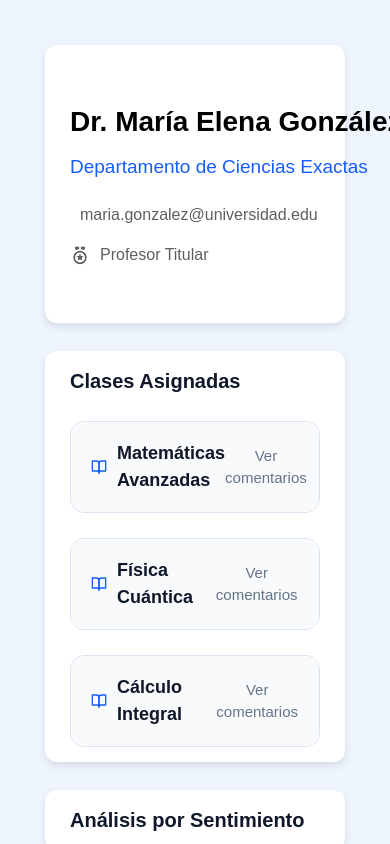
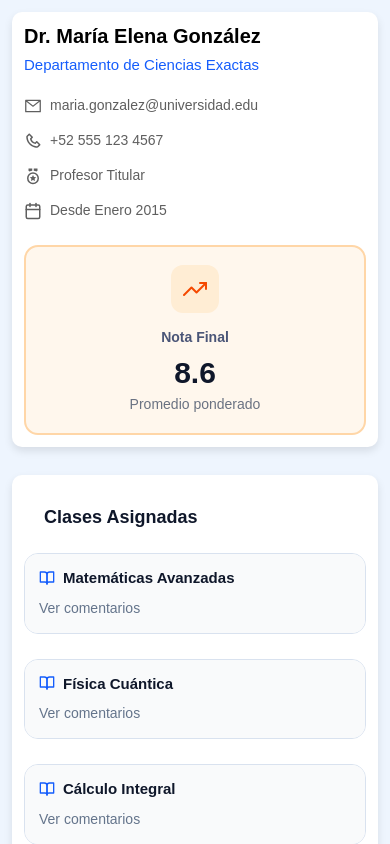
Before and after one commit to Massy100/Polaris, a Next.js app in the folder frontend/: page /individual-teacher-view in a window 390 px wide. Built offline with nearby package versions, Linux system fonts and the light colour scheme.

Commit message:
feat(individual-teacher-view): adapt the sentimental analysis chart in the view to generate the chart based on the local data (sentiment), and adapt the styles for responsive

```diff
--- a/frontend/src/app/individual-teacher-view/individual-teacher-view.css
+++ b/frontend/src/app/individual-teacher-view/individual-teacher-view.css
@@ -23,8 +23,6 @@
     background-color: #FFFFFF;
     box-shadow: 0px 4px 8px rgba(0, 0, 0, 0.1);
 }
-
-
 
 .individual-teacher-personal-info {
     display: flex;
@@ -125,13 +123,10 @@
     color: #6A7282;
 }
 
-
-
-
 .individual-teacher-classes-section {
     display: flex;
     flex-direction: column;
-    align-items: right;
+    align-items: flex-start;
     gap: 25px;
     padding: 15px 25px;
     width: 100%;
@@ -179,7 +174,8 @@
     font-weight: 600;
     color: #0f172a;
 }
-.individual-teacher-class-icon{
+
+.individual-teacher-class-icon {
     color: #155DFC;
 }
 
@@ -266,12 +262,10 @@
     border: 1px solid #f3d0d5;
 }
 
-
-
 .individual-teacher-sentiment-analysis-section {
     display: flex;
     flex-direction: column;
-    align-items: right;
+    align-items: flex-start;
     gap: 25px;
     padding: 15px 25px;
     width: 100%;
@@ -280,3 +274,206 @@
     box-shadow: 0px 4px 8px rgba(0, 0, 0, 0.1);
     margin-top: 28px;
 }
+
+@media (max-width: 1100px) {
+    .individual-teacher-general-container {
+        padding: 30px 20px;
+    }
+
+    .individual-teacher-presentation-container {
+        align-items: flex-start;
+        gap: 24px;
+    }
+
+    .individual-teacher-meta {
+        grid-template-columns: repeat(2, minmax(200px, 1fr));
+        column-gap: 32px;
+    }
+
+    .individual-teacher-score-card {
+        min-width: 180px;
+    }
+}
+
+@media (max-width: 900px) {
+    .individual-teacher-presentation-container {
+        flex-direction: column;
+        align-items: stretch;
+    }
+
+    .individual-teacher-personal-info {
+        width: 100%;
+    }
+
+    .individual-teacher-score {
+        width: 100%;
+        justify-content: flex-start;
+    }
+
+    .individual-teacher-score-card {
+        width: 100%;
+        max-width: 260px;
+    }
+
+    .individual-teacher-meta {
+        grid-template-columns: 1fr 1fr;
+        column-gap: 0;
+        row-gap: 14px;
+    }
+
+    .individual-teacher-class-header {
+        flex-direction: column;
+        align-items: flex-start;
+        gap: 10px;
+    }
+
+    .individual-teacher-comments-container {
+        grid-template-columns: 1fr;
+    }
+
+    .individual-teacher-comments-column.positive {
+        border-right: none;
+        border-bottom: 1px solid #e2e8f0;
+    }
+}
+
+@media (max-width: 640px) {
+    .individual-teacher-general-container {
+        padding: 16px;
+    }
+
+    .individual-teacher-presentation-container,
+    .individual-teacher-classes-section {
+        padding: 14px;
+        border-radius: 10px;
+    }
+
+    .individual-teacher-sentiment-analysis-section {
+        padding: 0;
+    }
+
+    .individual-teacher-section-title {
+        padding: 20px 20px 0;
+    }
+
+    .individual-teacher-name {
+        font-size: 22px;
+        line-height: 1.2;
+        margin-bottom: 6px;
+    }
+
+    .individual-teacher-department {
+        font-size: 16px;
+    }
+
+    .individual-teacher-meta {
+        grid-template-columns: 1fr;
+        column-gap: 0;
+        row-gap: 14px;
+        margin-top: 18px;
+    }
+
+    .individual-teacher-meta-item {
+        align-items: flex-start;
+        font-size: 14px;
+        gap: 8px;
+    }
+
+    .individual-teacher-meta-item svg {
+        width: 18px;
+        height: 18px;
+        flex-shrink: 0;
+        margin-top: 2px;
+    }
+
+    .individual-teacher-meta-item p {
+        word-break: break-word;
+    }
+
+    .individual-teacher-section-title {
+        font-size: 18px;
+        line-height: 1.2;
+        margin: 0;
+    }
+
+    .individual-teacher-class-header {
+        padding: 14px;
+    }
+
+    .individual-teacher-class-title {
+        width: 100%;
+        gap: 8px;
+    }
+
+    .individual-teacher-class-title h3 {
+        font-size: 16px;
+        line-height: 1.3;
+    }
+
+    .individual-teacher-comments-toggle {
+        font-size: 14px;
+        padding: 0;
+    }
+
+    .individual-teacher-comments-column {
+        padding: 14px;
+        min-height: auto;
+    }
+
+    .individual-teacher-comments-title {
+        font-size: 16px;
+        align-items: center;
+        flex-wrap: wrap;
+    }
+
+    .individual-teacher-comment {
+        padding: 12px 14px;
+        font-size: 14px;
+    }
+
+    .individual-teacher-score-card {
+        width: 100%;
+        max-width: none;
+        padding: 18px 16px;
+    }
+
+    .individual-teacher-score-value {
+        font-size: 30px;
+    }
+
+    .individual-teacher-score-title,
+    .individual-teacher-score-subtitle {
+        font-size: 14px;
+    }
+}
+
+@media (max-width: 420px) {
+    .individual-teacher-general-container {
+        padding: 12px;
+    }
+
+    .individual-teacher-presentation-container,
+    .individual-teacher-classes-section {
+        padding: 12px;
+    }
+
+    .individual-teacher-name {
+        font-size: 20px;
+    }
+
+    .individual-teacher-department {
+        font-size: 15px;
+    }
+
+    .individual-teacher-class-title h3 {
+        font-size: 15px;
+    }
+
+    .individual-teacher-comments-title {
+        font-size: 15px;
+    }
+
+    .individual-teacher-comment {
+        font-size: 13px;
+    }
+}
--- a/frontend/src/app/individual-teacher-view/page.tsx
+++ b/frontend/src/app/individual-teacher-view/page.tsx
@@ -1,6 +1,7 @@
 'use client';
 import { useState } from "react";
 import "./individual-teacher-view.css";
+import SentimentAnalysisChart, { SentimentChartItem } from "../components/sentiment-analysis-chart";
 
 
 
@@ -10,14 +11,24 @@ type CommentGroup = {
     negative: string[];
 };
 
+type SentimentMetrics = {
+    positiveReal: number;
+    negativeReal: number;
+    falsePositive: number;
+    falseNegative: number;
+};
+
 type TeacherClass = {
     id: string;
     name: string;
     comments: CommentGroup;
+    sentiment: SentimentMetrics;
 };
 
 export default function IndividualTeacherView() {
 
+    // Mock data for the teacher's classes, comments, and sentiment metrics
+    // From here generate the sentimentData array that will be passed to the SentimentAnalysisChart component, and also used to display the comments in each class card
     const teacherClasses: TeacherClass[] = [
         {
             id: "matematicas-avanzadas",
@@ -36,6 +47,12 @@ export default function IndividualTeacherView() {
                     "Podría dar más tiempo para las tareas",
                 ],
             },
+            sentiment: {
+                positiveReal: 42,
+                negativeReal: 18,
+                falsePositive: 8,
+                falseNegative: 5,
+            },
         },
         {
             id: "fisica-cuantica",
@@ -48,6 +65,12 @@ export default function IndividualTeacherView() {
                 negative: [
                     "A veces falta más práctica en clase",
                 ],
+            },
+            sentiment: {
+                positiveReal: 38,
+                negativeReal: 22,
+                falsePositive: 6,
+                falseNegative: 7,
             },
         },
         {
@@ -62,11 +85,28 @@ export default function IndividualTeacherView() {
                     "La carga de tareas es algo pesada",
                 ],
             },
+            sentiment: {
+                positiveReal: 30,
+                negativeReal: 12,
+                falsePositive: 4,
+                falseNegative: 3,
+            },
         },
     ];
 
+    // Transform the teacherClasses data into the format needed for the SentimentAnalysisChart component
+    // Each item in the sentimentData array will represent a class and its associated sentiment metrics
+    const sentimentData: SentimentChartItem[] = teacherClasses.map((teacherClass) => ({
+        subject: teacherClass.name,
+        positiveReal: teacherClass.sentiment.positiveReal,
+        negativeReal: teacherClass.sentiment.negativeReal,
+        falsePositive: teacherClass.sentiment.falsePositive,
+        falseNegative: teacherClass.sentiment.falseNegative,
+    }));
+
     const [openClassId, setOpenClassId] = useState<string | null>(null);
 
+    // Helper function to toggle the visibility of comments for a specific class when the "Ver comentarios" button is clicked
     const toggleComments = (classId: string): void => {
         setOpenClassId((prev) => (prev === classId ? null : classId));
     };
@@ -129,7 +169,6 @@ export default function IndividualTeacherView() {
                     </div>
                 </div>
             </div>
-
 
             <div className="individual-teacher-classes-section">
                 <h2 className="individual-teacher-section-title">Clases Asignadas</h2>
@@ -198,8 +237,11 @@ export default function IndividualTeacherView() {
 
             <div className="individual-teacher-sentiment-analysis-section">
                 <h2 className="individual-teacher-section-title">Análisis por Sentimiento</h2>
+                <SentimentAnalysisChart
+                    data={sentimentData}
+                    height={500}
+                />
             </div>
-
         </div >
     );
 }
```
